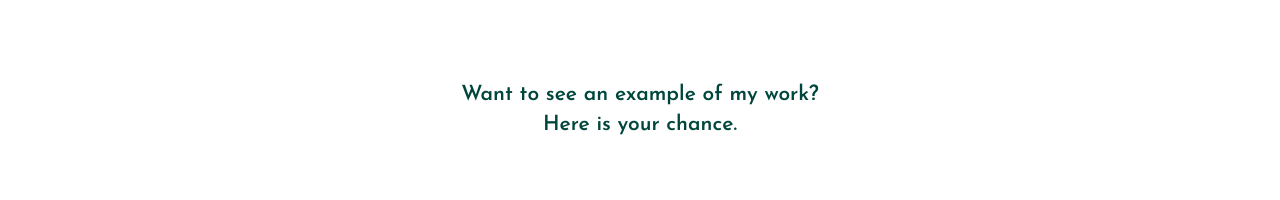
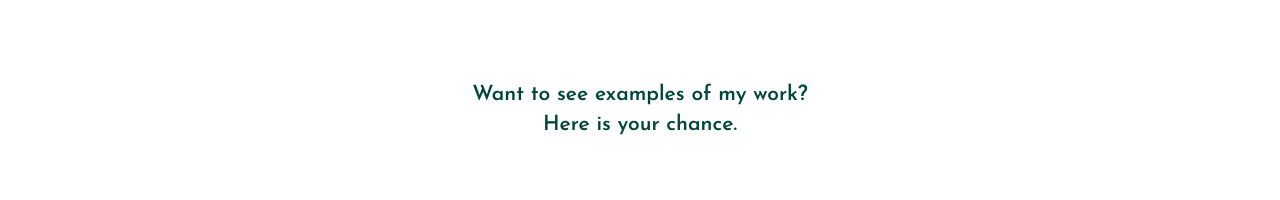
Before and after one commit to caoimhejyoti/caoimhejyoti-react, a React (Create React App) app: page / in a window 1280 px wide. Both pictures are taken after a click on the element "Portfolio". Shown: the part 359-559 px from the top of the page. Built offline with nearby package versions, Linux system fonts and the light colour scheme.

Commit message:
grammer updated

```diff
--- a/src/pages/Portfolio.js
+++ b/src/pages/Portfolio.js
@@ -1,17 +1,17 @@
 import React from "react";
 import PortfolioCards from "./PortfolioCards";
-
-
 
 export default function Portfolio() {
   return (
     <div>
       <div>
         <h1 className="myh1">Portfolio</h1>
-        <p>Want to see an example of my work? <br/> Here is your chance. </p>
+        <p>
+          Want to see examples of my work? <br /> Here is your chance.{" "}
+        </p>
       </div>
       <div>
-        <PortfolioCards className = "container"  />
+        <PortfolioCards className="container" />
       </div>
     </div>
   );
```
